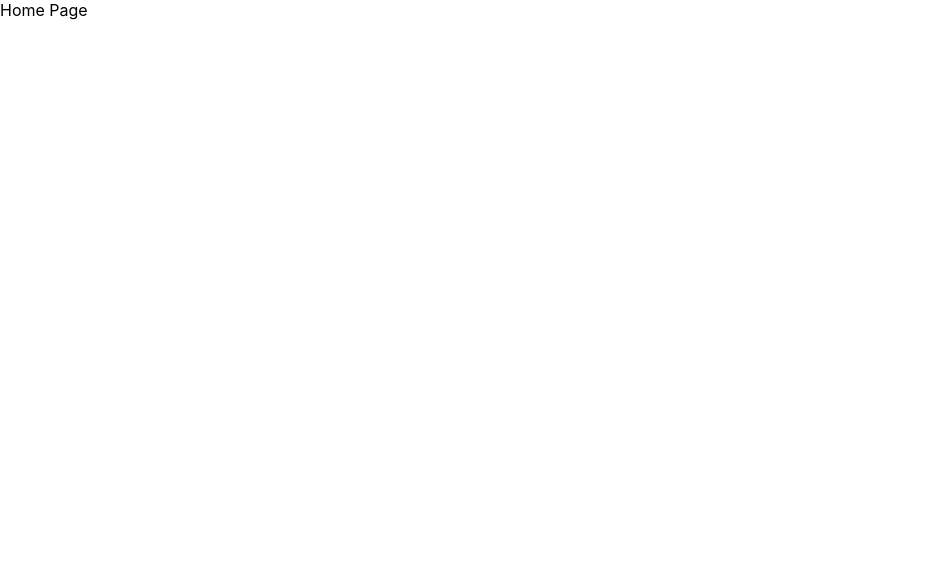
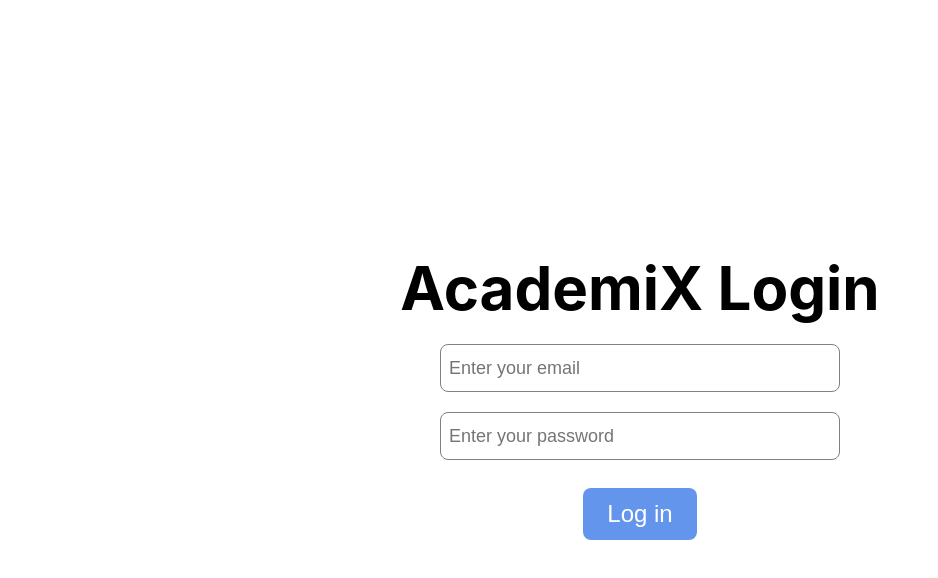
Before and after one commit to KirilChingarov/AcademiX-FrontEnd, a React (Create React App) app: page /login in a window 1280 px wide. Shown: the top 578 px of the page, without its empty margins (0-938 px from the left). Built offline with nearby package versions, Linux system fonts and the light colour scheme.

Commit message:
Created login page

```diff
--- a/package.json
+++ b/package.json
@@ -8,8 +8,12 @@
     "@testing-library/user-event": "^13.5.0",
     "react": "^18.2.0",
     "react-dom": "^18.2.0",
+    "react-router-dom": "^6.20.1",
     "react-scripts": "5.0.1",
     "web-vitals": "^2.1.4"
+  },
+  "devDependencies": {
+    "@babel/plugin-proposal-private-property-in-object": "^7.16.7"
   },
   "scripts": {
     "start": "react-scripts start",
--- a/src/App.js
+++ b/src/App.js
@@ -1,5 +1,16 @@
+import { BrowserRouter, Routes, Route } from 'react-router-dom'
+import LoginPage from './pages/Login/LoginPage'
+
 function App() {
-  return <div className='App'>Home Page</div>
+  return (
+    <div className='App'>
+      <BrowserRouter>
+        <Routes>
+          <Route path='/login' element={<LoginPage />} />
+        </Routes>
+      </BrowserRouter>
+    </div>
+  )
 }
 
 export default App
--- a/src/index.css
+++ b/src/index.css
@@ -1,13 +1,38 @@
+html,
 body {
+  padding: 0;
   margin: 0;
-  font-family: -apple-system, BlinkMacSystemFont, 'Segoe UI', 'Roboto', 'Oxygen',
-    'Ubuntu', 'Cantarell', 'Fira Sans', 'Droid Sans', 'Helvetica Neue',
-    sans-serif;
-  -webkit-font-smoothing: antialiased;
-  -moz-osx-font-smoothing: grayscale;
+  font-family: -apple-system, BlinkMacSystemFont, Segoe UI, Roboto, Oxygen, Ubuntu, Cantarell,
+    Fira Sans, Droid Sans, Helvetica Neue, sans-serif;
+}
+
+* {
+  box-sizing: border-box;
+}
+
+main {
+  padding: 5rem 0;
+  flex: 1;
+  display: flex;
+  flex-direction: column;
+  justify-content: center;
+  align-items: center;
 }
 
 code {
-  font-family: source-code-pro, Menlo, Monaco, Consolas, 'Courier New',
-    monospace;
+  background: #fafafa;
+  border-radius: 5px;
+  padding: 0.75rem;
+  font-family: Menlo, Monaco, Lucida Console, Courier New, monospace;
 }
+
+input[type="button"] {
+    border: none;
+    background: cornflowerblue;
+    color: white;
+    padding: 12px 24px;
+    margin: 8px;
+    font-size: 24px;
+    border-radius: 8px;
+    cursor: pointer;
+}
--- /dev/null
+++ b/src/pages/Login/LoginPage.css
@@ -0,0 +1,45 @@
+.mainContainer {
+    flex-direction: column;
+    display: flex;
+    align-items: center;
+    justify-content: center;
+    height: 100vh;
+}
+
+.titleContainer {
+    display: flex;
+    flex-direction: column;
+    font-size: 60px;
+    font-weight: bolder;
+    align-items: center;
+    justify-content: center;
+}
+
+.buttonContainer {
+    display: flex;
+    flex-direction: column;
+    align-items: center;
+    justify-content: center;
+    height: 260px;
+}
+
+.inputContainer {
+    display: flex;
+    flex-direction: column;
+    align-items: flex-start;
+    justify-content: center;
+}
+
+.inputContainer > .errorLabel {
+    color: red;
+    font-size: 12px;
+}
+
+.inputBox {
+    height: 48px;
+    width: 400px;
+    font-size: large;
+    border-radius: 8px;
+    border: 1px solid grey;
+    padding-left: 8px;
+}
--- /dev/null
+++ b/src/pages/Login/LoginPage.js
@@ -0,0 +1,87 @@
+import React, { useState } from 'react'
+import { useNavigate } from 'react-router-dom'
+import './LoginPage.css'
+import { validEmail } from '../../utils/regex.js'
+
+const LoginPage = () => {
+  const [email, setEmail] = useState('')
+  const [password, setPassword] = useState('')
+  const [emailError, setEmailError] = useState('')
+  const [passwordError, setPasswordError] = useState('')
+
+  const navigate = useNavigate()
+
+  const handleEmailChange = (e) => {
+    setEmail(e.target.value)
+    setEmailError('')
+  }
+
+  const handlePasswordChange = (e) => {
+    setPassword(e.target.value)
+    setPasswordError('')
+  }
+
+  const handleSubmit = (e) => {
+    setEmailError('')
+    setPasswordError('')
+
+    if ('' === email) {
+      setEmailError('Please enter your email')
+      return
+    }
+
+    if (!validEmail.test(email)) {
+      setEmailError('Please enter a valid email')
+      return
+    }
+
+    if ('' === password) {
+      setPasswordError('Please enter a password')
+      return
+    }
+
+    if (password.length < 7) {
+      setPasswordError('The password must be 8 characters or longer')
+      return
+    }
+  }
+
+  return (
+    <div className={'mainContainer'}>
+      <div className={'titleContainer'}>
+        <div>AcademiX Login</div>
+      </div>
+      <br />
+      <div className={'inputContainer'}>
+        <input
+          value={email}
+          placeholder='Enter your email'
+          onChange={(event) => handleEmailChange(event)}
+          className={'inputBox'}
+        />
+        <label className='errorLabel'>{emailError}</label>
+      </div>
+      <br />
+      <div className={'inputContainer'}>
+        <input
+          value={password}
+          placeholder='Enter your password'
+          onChange={(event) => handlePasswordChange(event)}
+          className={'inputBox'}
+        />
+        <label className='errorLabel'>{passwordError}</label>
+      </div>
+      <br />
+      <div className={'inputContainer'}>
+        <input
+          className={'inputButton'}
+          type='button'
+          onClick={handleSubmit}
+          value={'Log in'}
+        />
+      </div>
+    </div>
+  )
+}
+
+export default LoginPage
```
Also changed, not shown: 1 other file (tests, documents, lock files or other folders).
